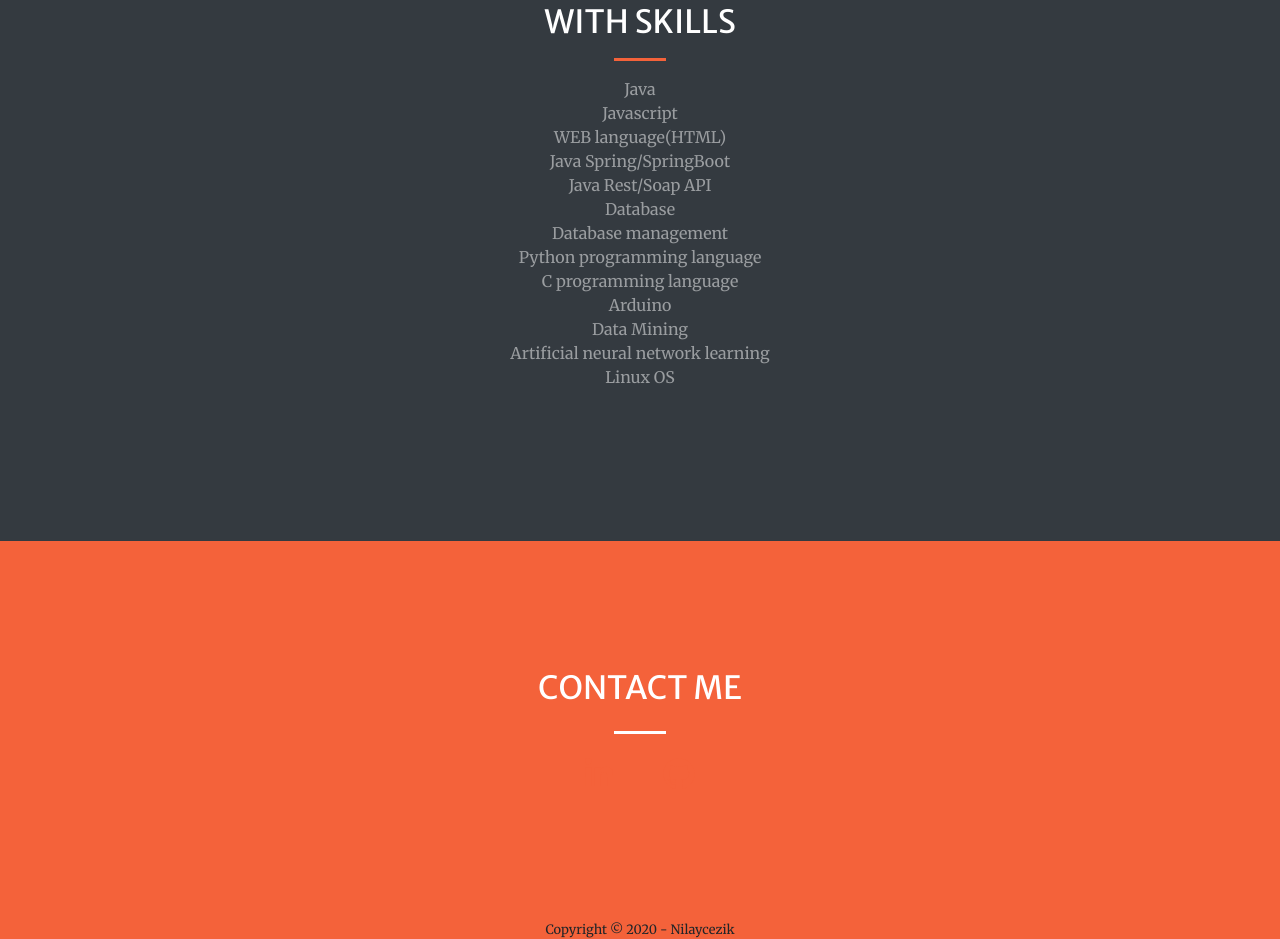
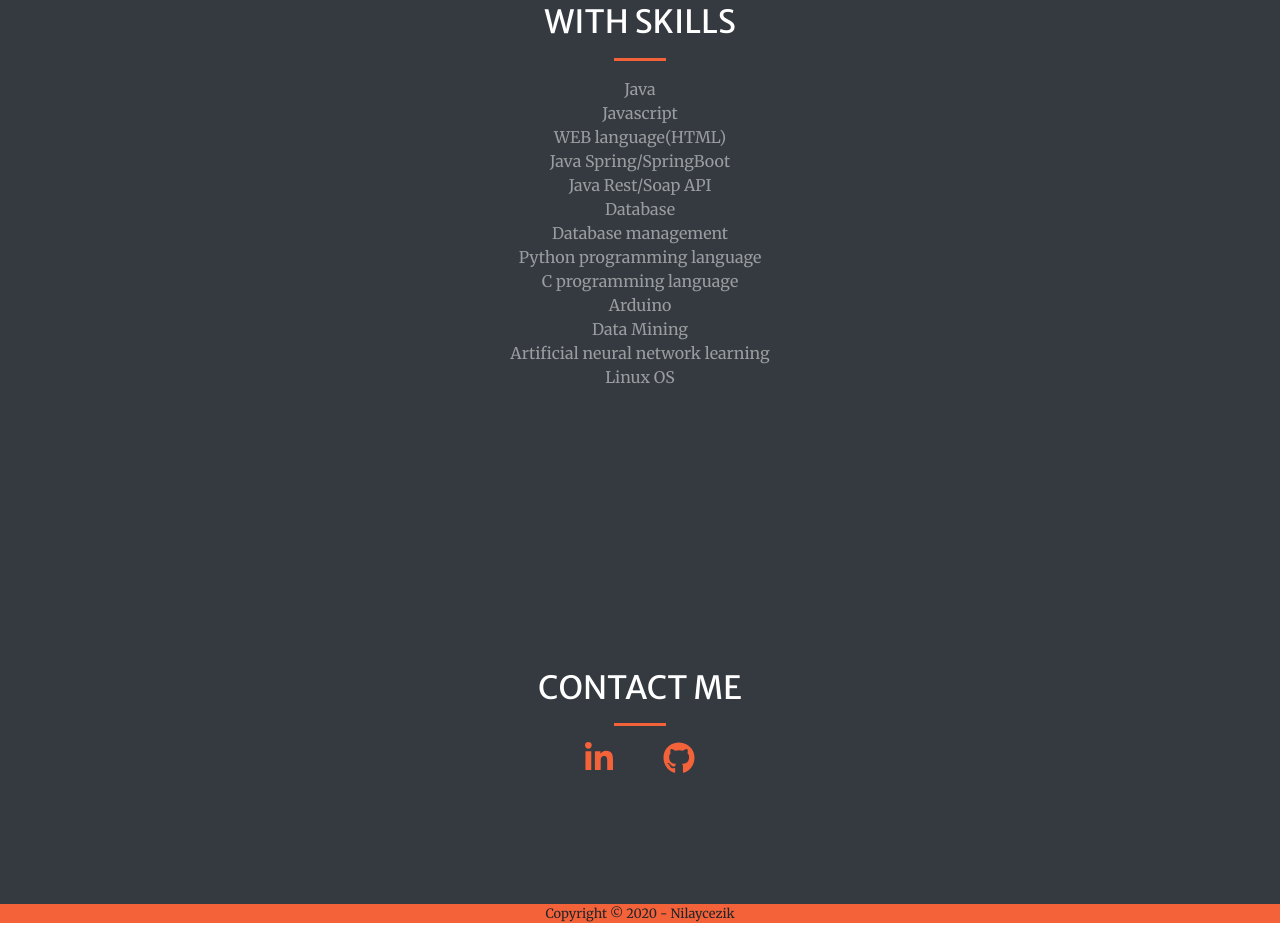
Before and after one commit to Nilaycezik/Nilaycezik.github.io, a plain HTML site: page index.html in a window 1280 px wide. Shown: the part 2559-3498 px from the top of the page. Drawn offline with nearby package versions, Linux system fonts and the light colour scheme.

Commit message:
3.versiyon

```diff
--- a/index.html
+++ b/index.html
@@ -195,10 +195,10 @@
 
 
 <!-- Contact-->
-<section class="page-section bg-primary" id="contact">
+<section class="page-section bg-dark" id="contact">
     <div class="text-white mt-0">
         <h2 class="text-center mt-0">CONTACT ME</h2>
-        <hr class="divider light my-4"/>
+        <hr class="divider my-3"/>
         <div class="row justify-content-center">
             <div class=" text-center">
                 <div class="social-icons">
```
